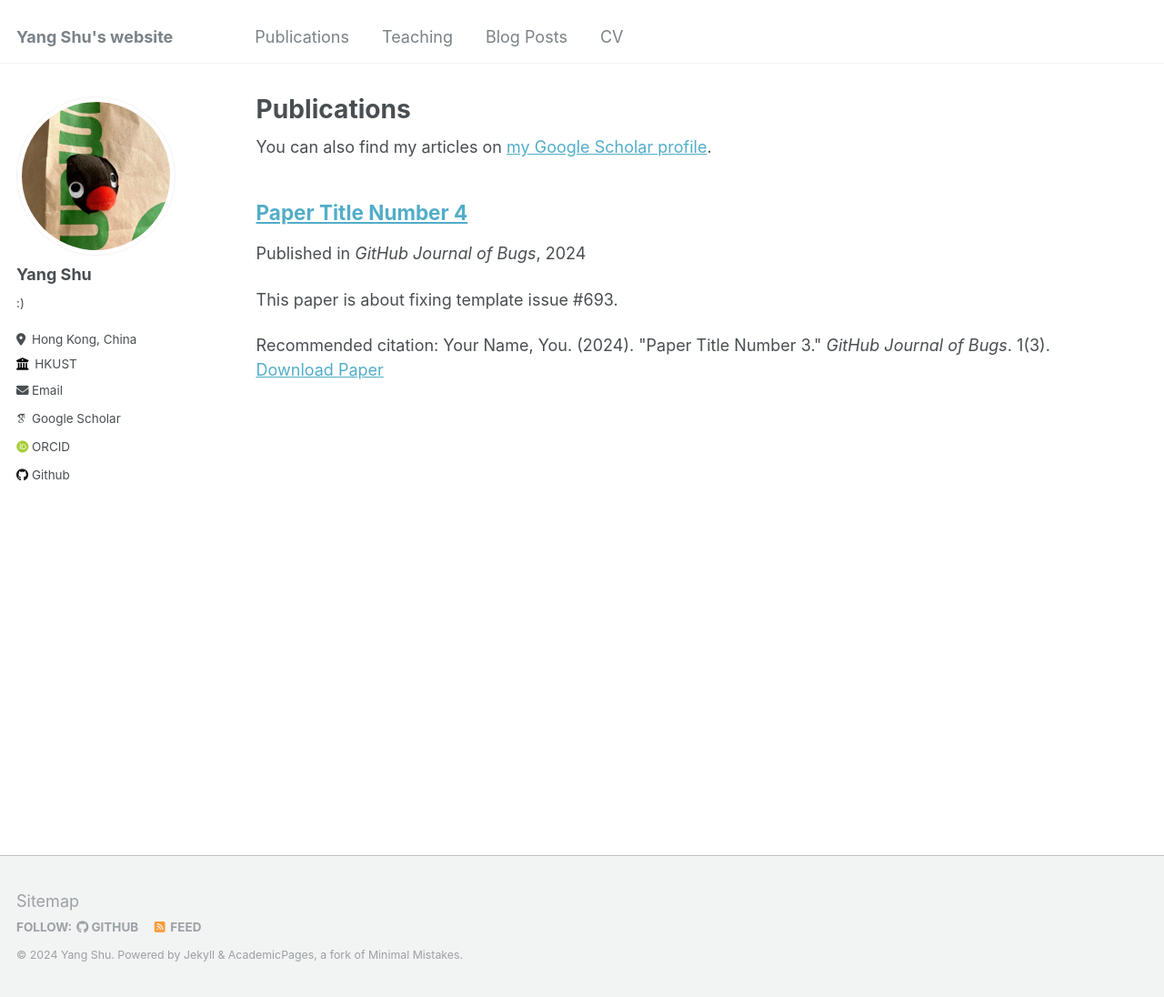
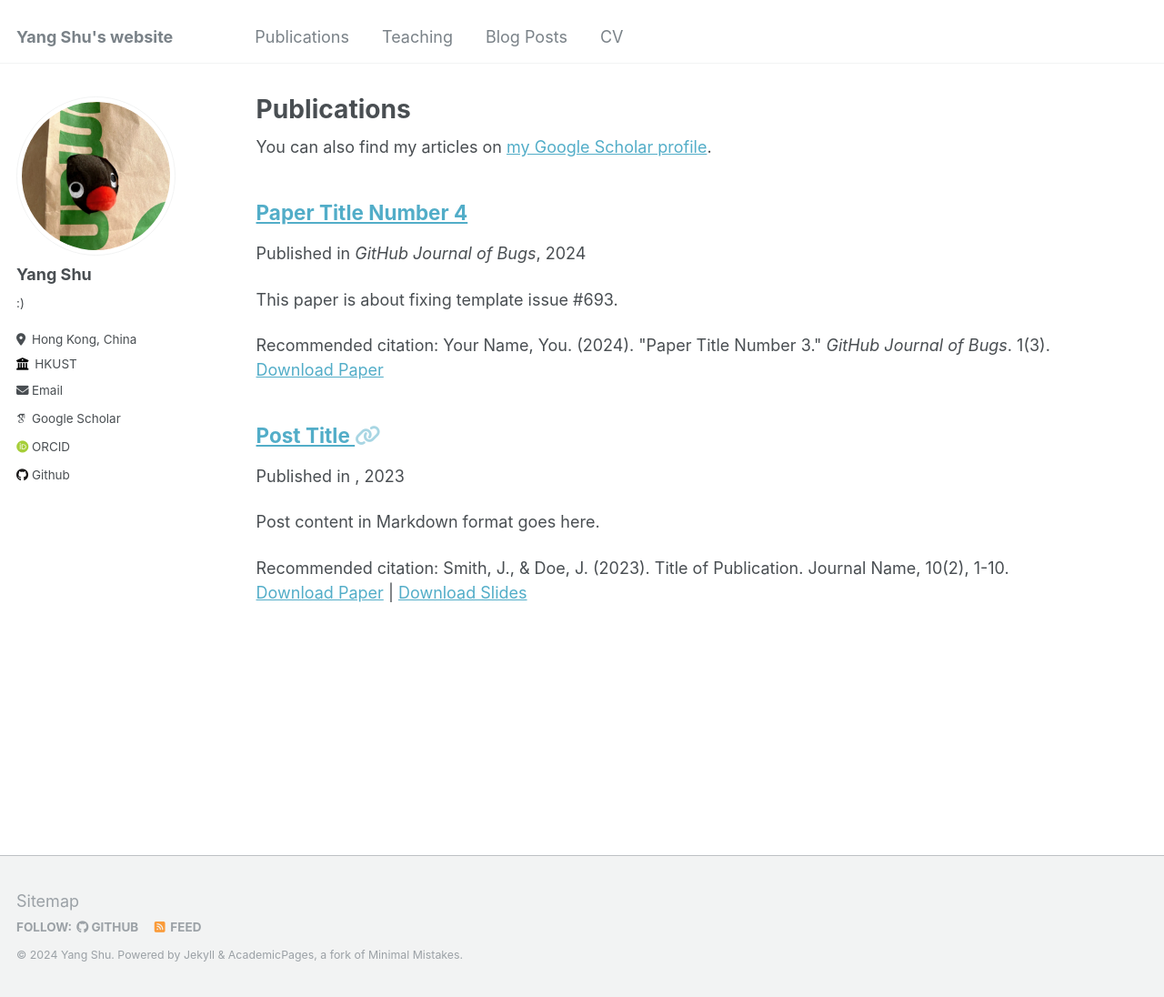
Before and after one commit to isyangshu/isyangshu.github.io, a Jekyll site: the page built from _pages/publications.md, in a window 1280 px wide and 1096 px high. Shown: the whole window at 91% size. Built offline with Jekyll 4.4.1, drawn with Linux system fonts in a browser that asks for light colours; some web fonts are replaced; a file with an impossible date is left out; part of the change alters nothing that is shown.

Commit message:
Update 2009-10-01-paper-title-number-1.md

```diff
--- a/_publications/2009-10-01-paper-title-number-1.md
+++ b/_publications/2009-10-01-paper-title-number-1.md
@@ -1,10 +1,15 @@
 ---
-title: "Learning motion-appearance co-attention for zero-shot video object segmentation"
-collection: publications
-permalink: /publication/2009-10-01-paper-title-number-1
-excerpt: 'How to make the appearance and motion information interact effectively to accommodate complex scenarios is a fundamental issue in flow-based zero-shot video object segmentation. In this paper, we propose an Attentive Multi-Modality Collaboration Network (AMC-Net) to utilize appearance and motion information uniformly. Specifically, AMC-Net fuses robust information from multi-modality features and promotes their collaboration in two stages. First, we propose a Multi-Modality Co-Attention Gate (MCG) on the bilateral encoder branches, in which a gate function is used to formulate co-attention scores for balancing the contributions of multi-modality features and suppressing the redundant and misleading information. Then, we propose a Motion Correction Module (MCM) with a visual-motion attention mechanism, which is constructed to emphasize the features of foreground objects by incorporating the spatio-temporal correspondence between appearance and motion cues. Extensive experiments on three public challenging benchmark datasets verify that our proposed network performs favorably against existing state-of-the-art methods via training with fewer data.'
-date: 2021
-venue: 'ICCV'
+layout: archive-single
+title: "Post Title"
+date: 2023-05-01
+header:
+  teaser: /assets/images/teaser.jpg
+link: https://example.com # optional external link for the post title
+collection: publications # or "teaching"
+permalink: /publications/post-title
+citation: "Smith, J., & Doe, J. (2023). Title of Publication. Journal Name, 10(2), 1-10."
+paperurl: /assets/papers/paper.pdf # optional, link to the paper
+slidesurl: /assets/slides/slides.pdf # optional, link to the slides
 ---
 
-The contents above will be part of a list of publications, if the user clicks the link for the publication than the contents of section will be rendered as a full page, allowing you to provide more information about the paper for the reader. When publications are displayed as a single page, the contents of the above "citation" field will automatically be included below this section in a smaller font.
+Post content in Markdown format goes here.
```
